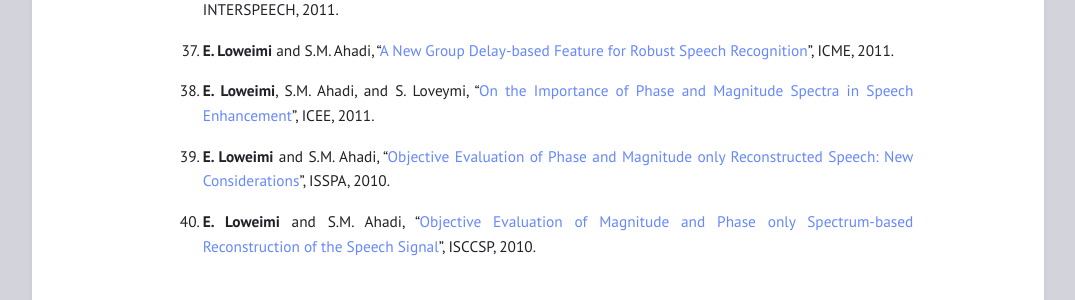
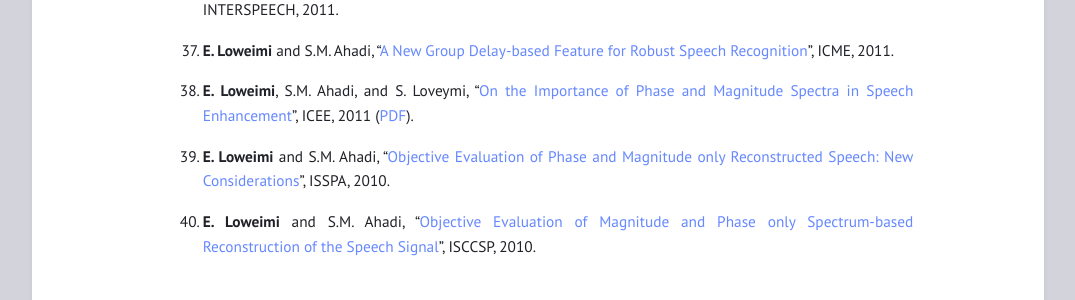
Before and after one commit to eloweimi/eloweimi.github.io, a Jekyll site: the page built from publications.md, in a window 1280 px wide and 900 px high, scrolled down 2865 px. Shown: the part 505-805 px from the top of the window, without its empty margins (102-1177 px from the left). Built offline with Jekyll 4.4.1, drawn with Linux system fonts in a browser that asks for light colours.

Commit message:
Update publications.md

```diff
--- a/publications.md
+++ b/publications.md
@@ -106,7 +106,7 @@ Notes in Computer Science, vol. 7911 LNAI, 2013.
 
 37. **E. Loweimi** and S.M. Ahadi, “[A New Group Delay-based Feature for Robust Speech Recognition](https://ieeexplore.ieee.org/document/6011884)”, ICME, 2011.
 
-38. **E. Loweimi**, S.M. Ahadi, and S. Loveymi, “[On the Importance of Phase and Magnitude Spectra in Speech Enhancement](https://ieeexplore.ieee.org/document/5955843)”, ICEE, 2011.
+38. **E. Loweimi**, S.M. Ahadi, and S. Loveymi, “[On the Importance of Phase and Magnitude Spectra in Speech Enhancement](https://ieeexplore.ieee.org/document/5955843)”, ICEE, 2011 ([PDF](/files/others/ICEE2011.pdf)).
 
 39. **E. Loweimi** and S.M. Ahadi, "[Objective Evaluation of Phase and Magnitude only Reconstructed Speech: New Considerations](https://ieeexplore.ieee.org/document/5605496)", ISSPA, 2010.
 
```
